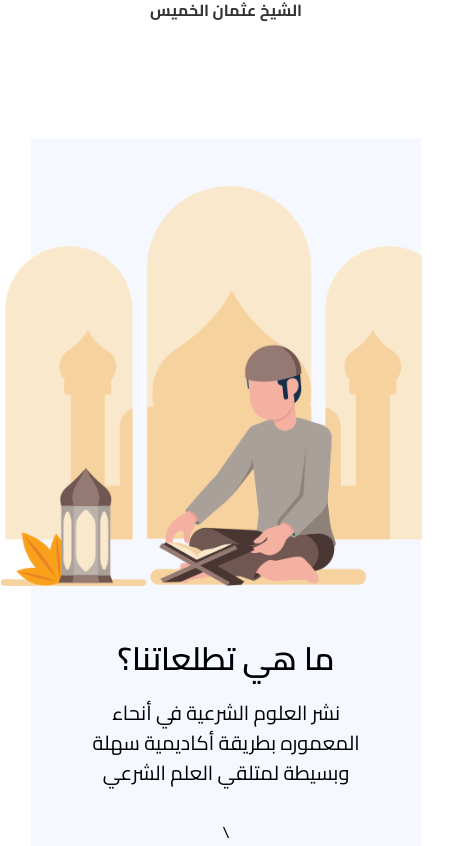
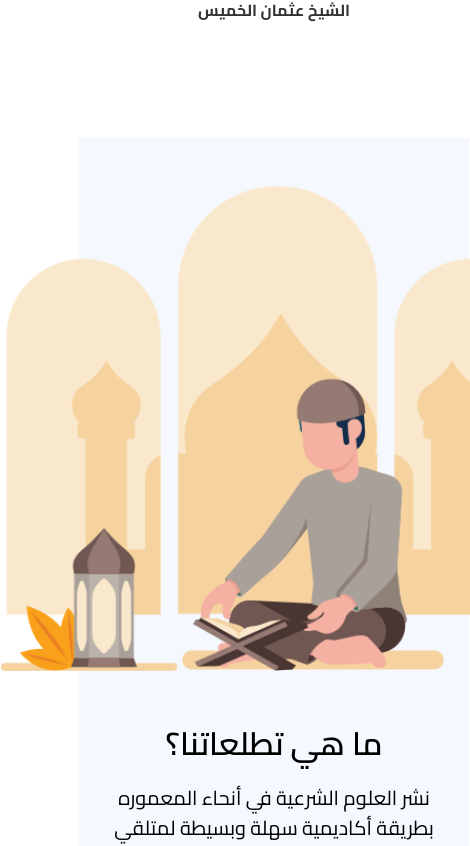
Before and after one commit to hendelshanshoury/Motoon-Frontend, a React (Vite) app: page /about in a window 390 px wide. Shown: the part 1318-2164 px from the top of the page, 470 px wide, since content can reach past the window. Built offline with nearby package versions, Linux system fonts and the light colour scheme.

Commit message:
refactor: Clean up markup in OurVision component for improved readability

```diff
--- a/src/domains/about/components/OurVision.tsx
+++ b/src/domains/about/components/OurVision.tsx
@@ -4,15 +4,13 @@ import vsion from "../../../assets/images/our-vision-04871090.png"; // Adjust th
 export const OurVision = () => {
   return (
     <>
-      <div className="container relative py-18 mx-auto md:px-12 lg:px-28 bg-[#F5F9FF]">
+      <div className=" relative py-18 mx-auto md:px-12 lg:px-28 bg-[#F5F9FF]">
         <div className="absolute right-0 hidden top-10 lg:block">
           <img src={background} alt="background" className="w-[65%] " />
         </div>
 
         <div className="flex flex-col items-center gap-8 px-3 py-8 mx-auto lg:flex-row ">
-          <div
-            className="md:w-[50%] flex items-center md:justify-end w-[150%] justify-center py-4"
-          >
+          <div className="md:w-[50%] flex items-center md:justify-end w-[150%] justify-center py-4">
             <img src={vsion} alt="motonphone" className="w-full" />
           </div>
           <div className="flex flex-col items-center justify-center gap-4 md:items-start md:justify-start lg:w-[50%]  px-4">
```
